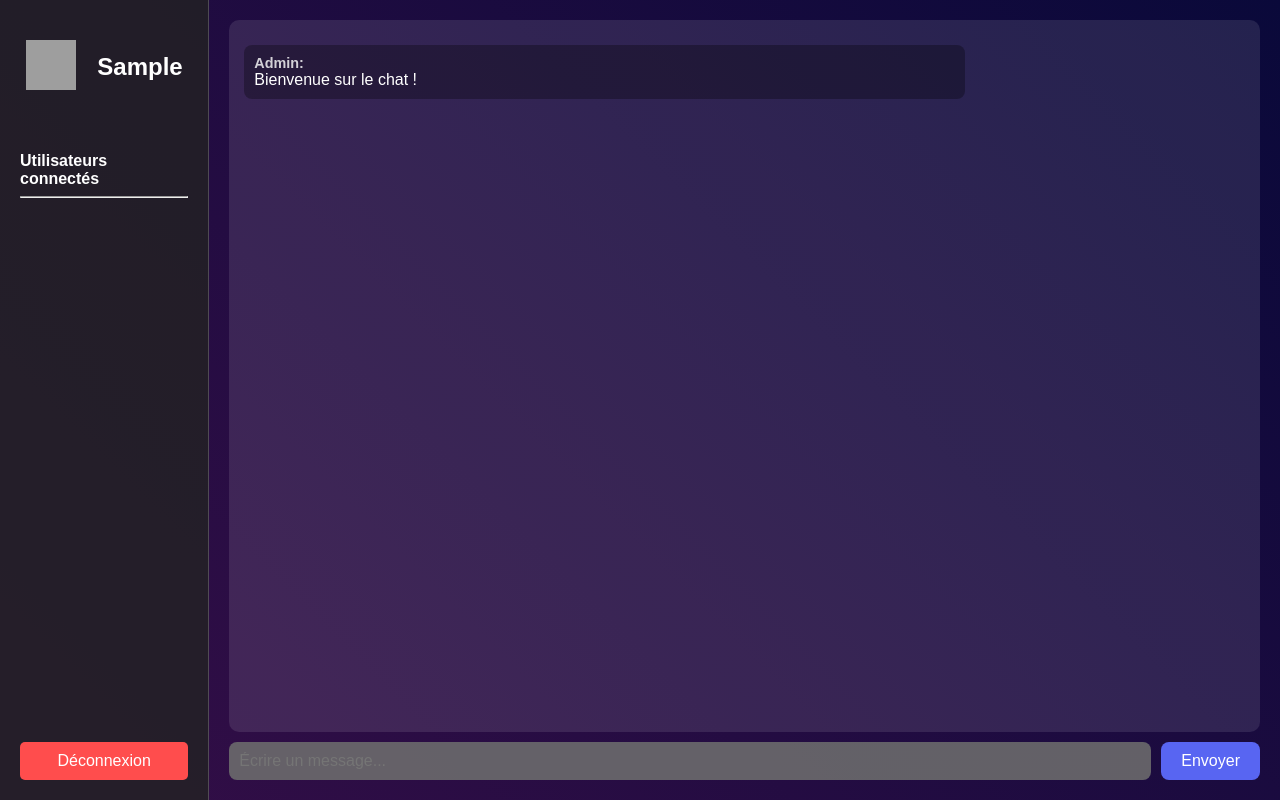
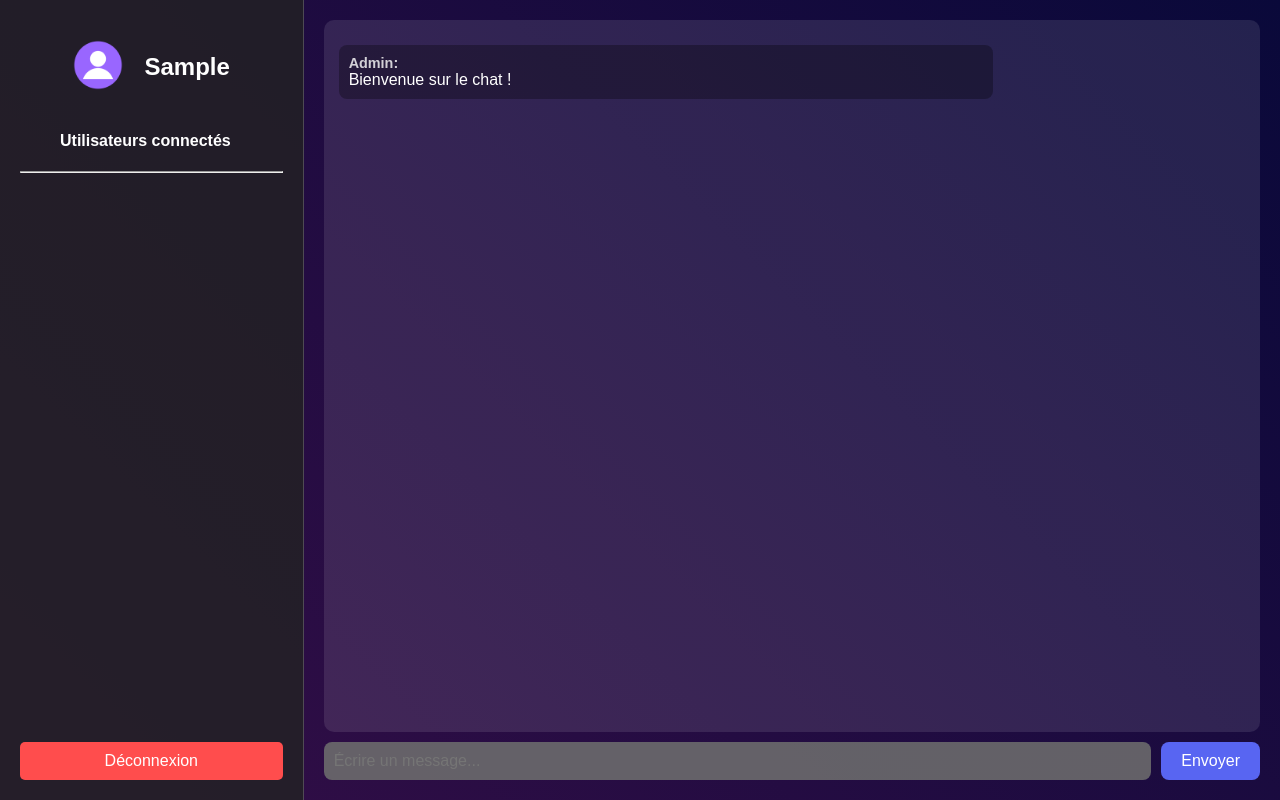
Before and after one commit to Hoza-GH/chat_app, a PHP site: page /php/chat/chat.php in a window 1280 px wide. Run offline with PHP 8.4, Linux system fonts and the light colour scheme; the visitor is signed in with stand-in values (Sample User, id 1); grey boxes are pictures that could not be loaded.

Commit message:
modif SQL + css chat

```diff
--- a/css/chat.css
+++ b/css/chat.css
@@ -7,9 +7,13 @@
     font-family: 'Arial', sans-serif;
 }
 
+.userListHeader{
+    padding-left: 40px;
+}
+
 .sidebar {
     height: 100vh;
-    width: 250px;
+    width: 400px;
     background: rgba(34, 34, 34, 0.8);
     padding: 20px;
     color: white;
@@ -18,8 +22,14 @@
     gap: 15px;
     border-right: 1px solid rgba(255, 255, 255, 0.2);
     box-sizing: border-box;
+    overflow-x:hidden;
+    overflow-y:hidden;
+
 }
+
+
 .sidebar h2 {
+    margin-bottom: 0px;
     font-size: 1.5em;
     text-align: center;
 }
@@ -122,6 +132,8 @@
     transition: background-color 0.3s; /* Transition pour l'effet de survol */
     width: 100%; /* Prend toute la largeur du conteneur */
     margin-top: auto; /* Pousse le bouton vers le bas */
+    z-index: 1000;
+
 }
 
 .btn:hover {
@@ -130,3 +142,10 @@
 ul{
     list-style-type: none ;
 }
+
+.user-container {
+    max-height: 700px; /* Hauteur maximale pour le défilement */
+    overflow-y: auto; /* Activer le défilement vertical */
+    scrollbar-color: rgba(105, 87, 138, 0.377) transparent; /* Couleur de la scrollbar (piste et curseur) */
+    scrollbar-width: thin;
+}
--- a/php/chat/chat.php
+++ b/php/chat/chat.php
@@ -26,11 +26,12 @@
         </h2>
 
         <div class="content">
-            <h4>
+            <h4 class = "userListHeader">
                 Utilisateurs connectés
-                <hr />
             </h4>
-            <ul>
+            <hr />
+            <div class="user-container">
+                <ul>
                 <!--Afficher tous les utilisateurs ayant un compte-->
                 <?php
                     foreach($afficher_profil as $ap) {
@@ -38,7 +39,9 @@
                     }
                 ?>
 
-            </ul>
+                </ul>
+            </div>
+
 
 
 
--- a/sql/chat_app.sql
+++ b/sql/chat_app.sql
@@ -2,7 +2,7 @@
     id INT AUTO_INCREMENT PRIMARY KEY,
     username VARCHAR(50) NOT NULL UNIQUE,
     password VARCHAR(255) NOT NULL,
-    profile_picture VARCHAR(255) DEFAULT 'default.jpg',
+    profile_picture VARCHAR(255) DEFAULT '../../uploads/default.png',
     last_login DATETIME,  -- Ajout de la colonne pour la date de dernière connexion
     last_logout DATETIME  -- Ajout de la colonne pour la date de dernière déconnexion
 );
```
